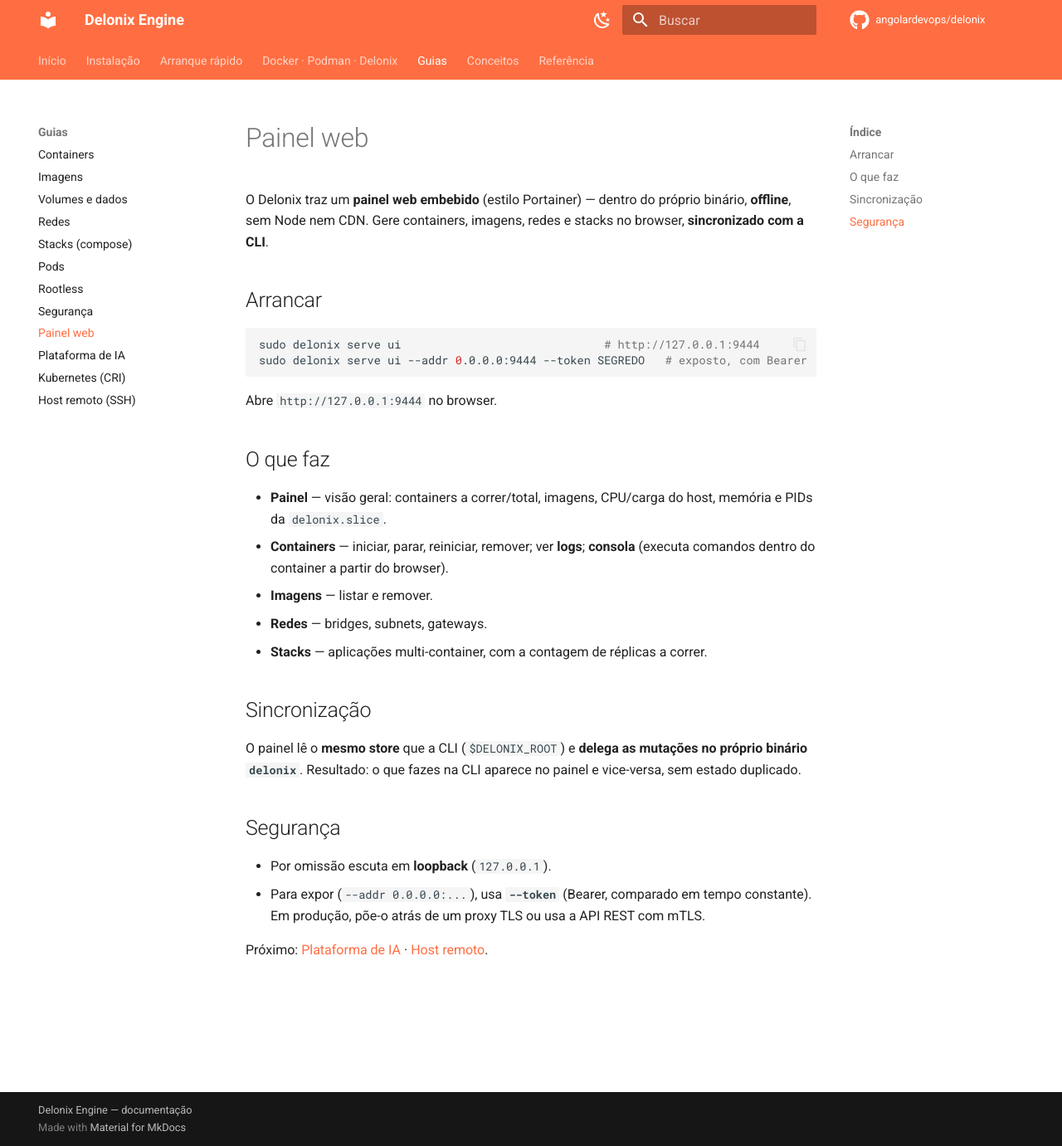
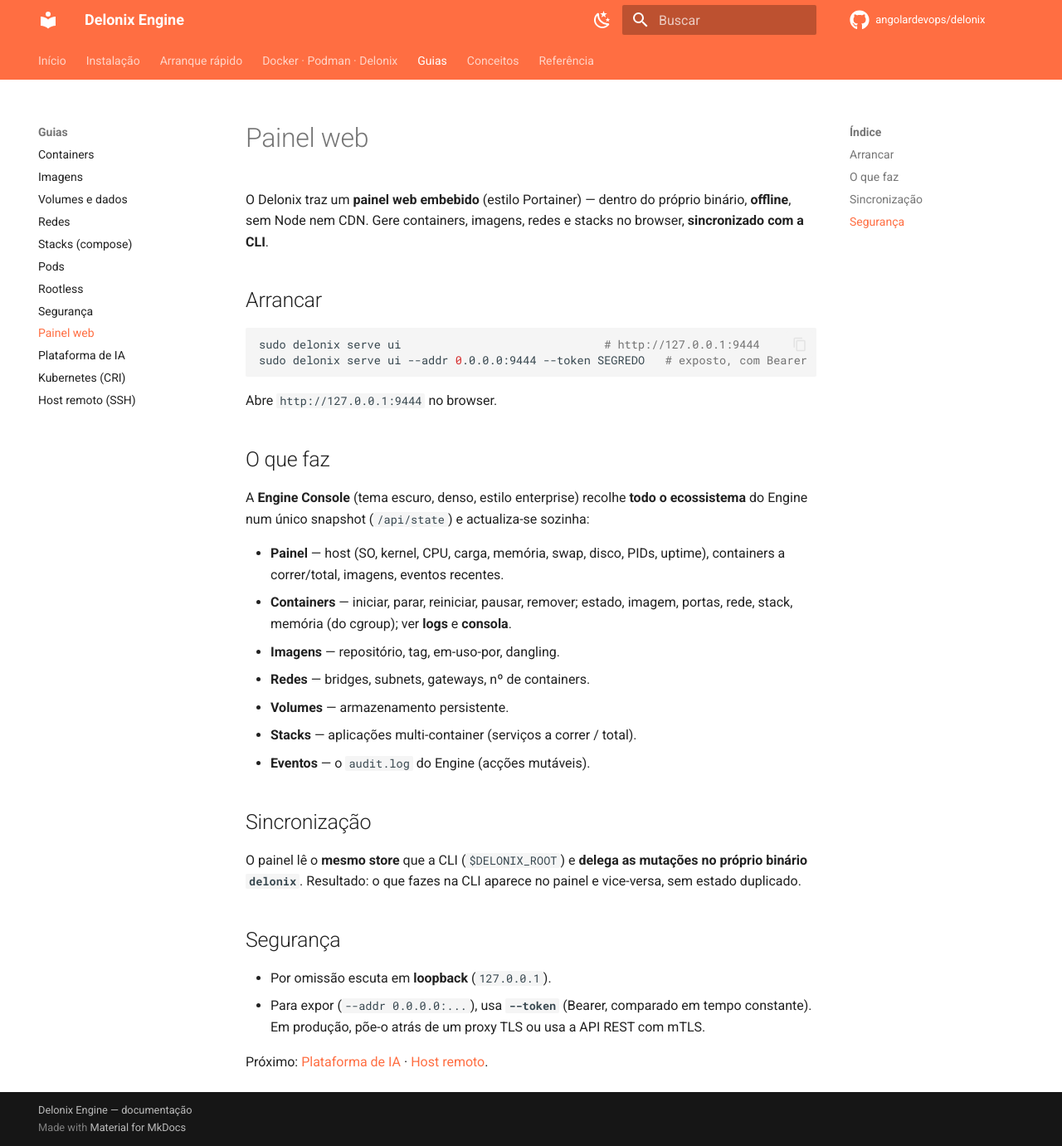
Before and after one commit to angolardevops/delonix, an MkDocs documentation site: the page built from docs/guides/web-ui.md, in a window 1280 px wide and 1381 px high. Shown: the whole window at 83% size. Built offline with MkDocs 1.6.1 and Material for MkDocs 9.7.7, drawn with Linux system fonts in a browser that asks for light colours; comment, search, counter and statistics services are not loaded.

Commit message:
serve ui: Engine Console (design enterprise) wired a /api/state com todo o ecossistema

```diff
--- a/docs/guides/web-ui.md
+++ b/docs/guides/web-ui.md
@@ -15,13 +15,18 @@
 
 ## O que faz
 
-- **Painel** — visão geral: containers a correr/total, imagens, CPU/carga do host,
-  memória e PIDs da `delonix.slice`.
-- **Containers** — iniciar, parar, reiniciar, remover; ver **logs**; **consola**
-  (executa comandos dentro do container a partir do browser).
-- **Imagens** — listar e remover.
-- **Redes** — bridges, subnets, gateways.
-- **Stacks** — aplicações multi-container, com a contagem de réplicas a correr.
+A **Engine Console** (tema escuro, denso, estilo enterprise) recolhe **todo o
+ecossistema** do Engine num único snapshot (`/api/state`) e actualiza-se sozinha:
+
+- **Painel** — host (SO, kernel, CPU, carga, memória, swap, disco, PIDs, uptime),
+  containers a correr/total, imagens, eventos recentes.
+- **Containers** — iniciar, parar, reiniciar, pausar, remover; estado, imagem,
+  portas, rede, stack, memória (do cgroup); ver **logs** e **consola**.
+- **Imagens** — repositório, tag, em-uso-por, dangling.
+- **Redes** — bridges, subnets, gateways, nº de containers.
+- **Volumes** — armazenamento persistente.
+- **Stacks** — aplicações multi-container (serviços a correr / total).
+- **Eventos** — o `audit.log` do Engine (acções mutáveis).
 
 ## Sincronização
 
```
